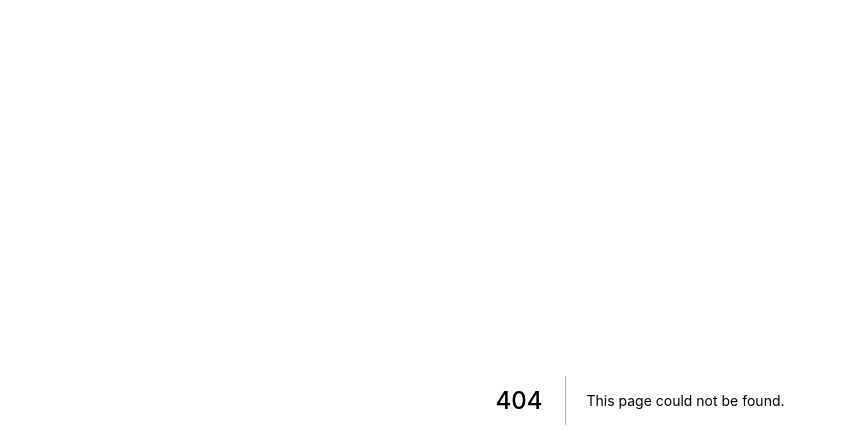
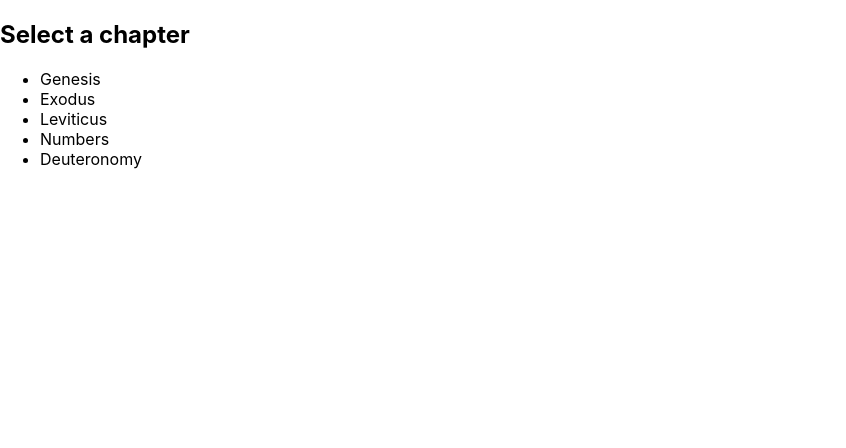
Before and after one commit to projectbezalel2022/bibleart, a Next.js app: page /book-list in a window 1280 px wide. Before the commit this address had no page. Shown: the top 448 px of the page, without its empty margins (0-846 px from the left). Built offline with nearby package versions, Linux system fonts and the light colour scheme.

Commit message:
books link list component done for torah and no styling

```diff
--- /dev/null
+++ b/Components/book-link-list.tsx
@@ -0,0 +1,16 @@
+import Link from "next/link"
+
+type propsType = {
+    books: String[]
+}
+
+export default function BookLinkList({books}: propsType) {
+    return (<ul>
+    {books.map((book, index) => {return (
+      <li key={index}>
+        <Link href={'/books/'+book}>{book}</Link>
+      </li>
+      )}
+    )}
+  </ul>)
+}
--- /dev/null
+++ b/pages/book-list.tsx
@@ -0,0 +1,12 @@
+import BookLinkList from "../Components/book-link-list";
+
+function BookList() {
+    const torahBooks: String[] = ['Genesis', 'Exodus', 'Leviticus', 'Numbers', 'Deuteronomy'];
+  return (
+  <section>
+    <h1>Select a chapter</h1>
+    <BookLinkList books={torahBooks}/>
+  </section>)
+}
+
+export default BookList
```
